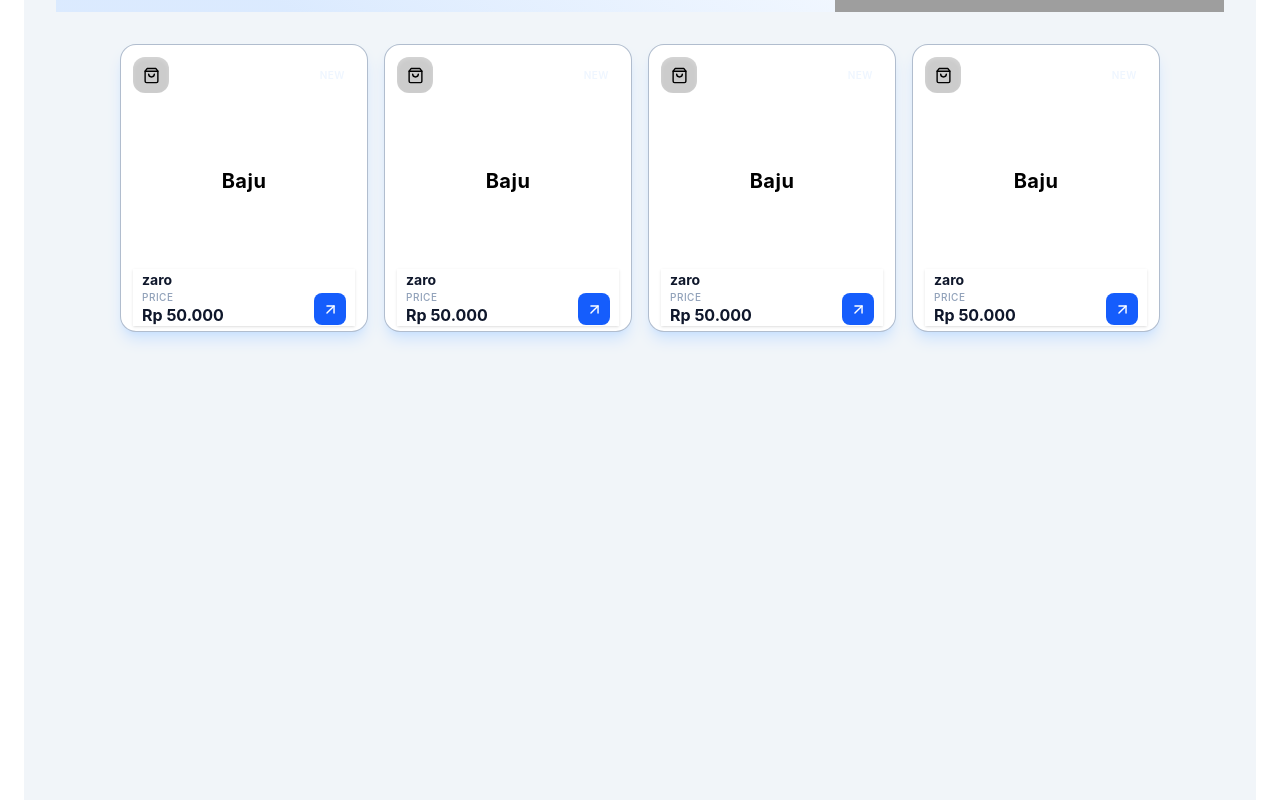
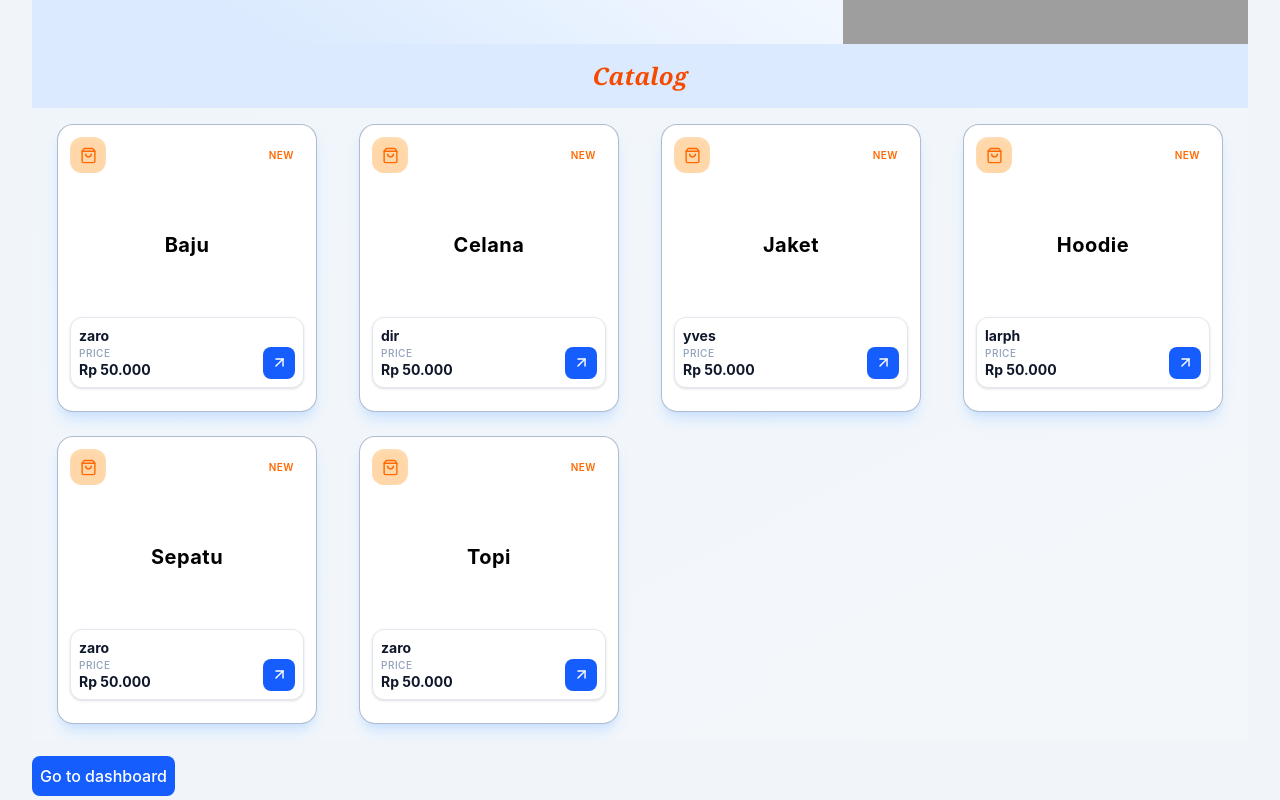
Before and after one commit to aliqa-stack/test-dashboard, a React (Vite) app in the folder dashboard/: page / in a window 1280 px wide. Shown: the part 880-1680 px from the top of the page. Built offline with nearby package versions, Linux system fonts and the light colour scheme; grey boxes are pictures that could not be loaded.

Commit message:
adding divider

```diff
--- /dev/null
+++ b/dashboard/src/UserI/DividerSection.jsx
@@ -0,0 +1,13 @@
+import React from 'react'
+
+const DividerSection = () => {
+  return (
+    <div className='flex items-center justify-center  bg-blue-100 h-16'>
+        <div>
+            <h1 className='font-bold font-serif italic text-2xl text-orange-600'>Catalog</h1>
+        </div>
+    </div>
+  )
+}
+
+export default DividerSection
--- a/dashboard/src/UserI/LandingPage.jsx
+++ b/dashboard/src/UserI/LandingPage.jsx
@@ -2,28 +2,28 @@ import React from 'react'
 
 const LandingPage = () => {
   return (
-   <div class="flex flex-wrap bg-gradient-to-tr from-blue-100 from-10%  to-white to-50%">
-    <div class="w-full sm:w-8/12 mb-10 ">
-      <div class="container mx-auto h-full sm:p-10">
-        <nav class="flex px-4 justify-between items-center">
-          <div class="text-4xl font-bold">
-            Shop<span class="text-green-700">.</span>
+   <div className="flex flex-wrap bg-gradient-to-tr from-blue-100 from-10%  to-white to-50%">
+    <div className="w-full sm:w-8/12 mb-10 ">
+      <div className="container mx-auto h-full sm:p-10">
+        <nav className="flex px-4 justify-between items-center">
+          <div className="text-4xl font-bold">
+            Shop<span className="text-green-700">.</span>
           </div>
           <div>
-            <img src="https://image.flaticon.com/icons/svg/497/497348.svg" alt="" class="w-8"/>
+            <img src="https://image.flaticon.com/icons/svg/497/497348.svg" alt="" className="w-8"/>
           </div>
         </nav>
-        <header class="container px-4 lg:flex mt-10 items-center h-full lg:mt-0">
-          <div class="w-full">
-            <h1 class="text-4xl lg:text-6xl font-bold font-serif">Temukan product <span class="text-orange-400 font-serif">favorit</span> disini</h1>
-            <div class="w-20 h-2 bg-orange-700 my-4"></div>
-            <p class="text-xl mb-10">Mulai cari dan beli product yang anda ingin kan dimulai dari sini</p>
-            <button class="bg-linear-to-r from-blue-500 to-indigo-600 text-white text-2xl font-medium px-4 py-2 rounded shadow">Learn More</button>
+        <header className="container px-4 lg:flex mt-10 items-center h-full lg:mt-0">
+          <div className="w-full">
+            <h1 className="text-4xl lg:text-6xl font-bold font-serif italic">Temukan product <span className="text-orange-400 font-serif">favorit</span> disini</h1>
+            <div className="w-32 h-2 bg-orange-500 my-4"></div>
+            <p className="text-xl mb-10">Mulai cari dan beli product yang anda ingin kan dimulai dari sini</p>
+            <button className="bg-linear-to-r from-blue-500 to-indigo-600 text-white text-2xl font-medium px-4 py-2 rounded shadow">Learn More</button>
           </div>
         </header>
       </div>
     </div>
-    <img src="https://placehold.net/400x600.png" alt="Leafs" class="w-full h-48 object-cover sm:h-screen sm:w-4/12"/>
+    <img src="https://placehold.net/400x600.png" alt="Leafs" className="w-full h-48 object-cover sm:h-screen sm:w-4/12"/>
   </div>
   )
 }
--- a/dashboard/src/UserI/Main.jsx
+++ b/dashboard/src/UserI/Main.jsx
@@ -1,19 +1,21 @@
 import React from 'react'
 import Page from './Page'
 import LandingPage from './LandingPage'
+import DividerSection from './DividerSection'
 
 const Main = ({ canAccessDashboard, onGoToDashboard }) => {
   return (
-    <header className='min-h-screen bg-slate-100 p-8 mx-6'>
-        <div className='flex flex-col items-center'>
+    <header className='min-h-screen bg-slate-100 p-8 '>
+        <div className='flex flex-col items-center my-4'>
           <h1 className='text-3xl font-bold text-slate-800'>Welcome</h1>
           <p className='text-slate-600'>This is the user home page.</p>
         </div>
         <LandingPage/>
+        <DividerSection/>
         <Page/>
       {canAccessDashboard && (
         <button
-          className='mt-6 rounded-lg bg-blue-600 px-4 py-2 font-medium text-white hover:bg-blue-700'
+          className='mt-4 rounded-lg bg-blue-600 px-2 py-2 font-medium text-white hover:bg-blue-700'
           onClick={onGoToDashboard}
         >
           Go to dashboard
--- a/dashboard/src/UserI/Page.jsx
+++ b/dashboard/src/UserI/Page.jsx
@@ -1,59 +1,57 @@
 import React from 'react'
-import { FiShoppingBag } from "react-icons/fi";
-import { FiArrowUpRight } from "react-icons/fi"
+import { FiShoppingBag, FiArrowUpRight } from "react-icons/fi";
 
-
-//not finished still working on it
 const Page = () => {
-
     const type = [
-        {id:0,name:"baju",brand:"zaro", harga:50000},
-        {id:1,name:"baju", brand:"zaro",harga:50000},
-        {id:2,name:"baju", brand:"zaro",harga:50000},
-        {id:3,name:"baju", brand:"zaro",harga:50000},
+        {id:0, name:"baju", brand:"zaro", harga:50000},
+        {id:1, name:"celana", brand:"dir", harga:50000},
+        {id:2, name:"jaket", brand:"yves", harga:50000},
+        {id:3, name:"hoodie", brand:"larph", harga:50000},
+        {id:4, name:"sepatu", brand:"zaro", harga:50000},
+        {id:5, name:"topi", brand:"zaro", harga:50000},
     ]
 
   return (
-   <section className='flex items-center justify-center my-8'>
+    <section className='flex justify-center  p-4 bg-linear-to-br from-blue-50/40 to-slate-50/40'>
+        {/* Responsive Grid Layout */}
+        <div className="grid grid-cols-1 sm:grid-cols-2 md:grid-cols-3 lg:grid-cols-4 gap-6  h-fit w-full max-w-7xl justify-items-center">
+         {type.map((item) => (
+            <article
+              key={item.id}
+              className='group relative h-72 w-full max-w-[260px] overflow-hidden rounded-2xl border border-slate-400/70 bg-white p-3 text-white shadow-lg shadow-blue-200/70 transition-all duration-200 hover:-translate-y-1 hover:shadow-xl hover:shadow-blue-300/70'
+            >
+                <div className='pointer-events-none absolute -right-8 -top-8 h-28 bg-white/15 transition-transform duration-300 group-hover:scale-125' />
 
-       <div className="grid lg:grid-cols-4 lg:grid-rows-3 lg:gap-4 gap-6">
-        {type.map((index) =>(
-                <div key={index.id}>
-                    <div className="row-span-3">
-                        <article className='group relative h-72 w-62 overflow-hidden rounded-2xl border border-slate-400/70 bg-white p-3 text-white shadow-lg shadow-blue-200/70 transition-all duration-200 hover:-translate-y-1 hover:shadow-xl hover:shadow-blue-300/70'>
-                            <div className='pointer-events-none absolute -right-8 -top-8 h-28 rounded-m  bg-white/15 transition-transform duration-300 group-hover:scale-125' />
                 <div className='relative flex items-center justify-between'>
-                                <span className='flex h-9 w-9 items-center justify-center rounded-xl bg-black/20 shadow-inner shadow-white/20'>
-                                    <FiShoppingBag size={17} className='text-black'/>
+                    <span className='flex h-9 w-9 items-center justify-center rounded-xl bg-orange-200 shadow-inner shadow-white/20'>
+                        <FiShoppingBag size={17} className='text-orange-500'/>
                     </span>
-                                <span className='px-2.5 py-1 text-[10px] font-semibold uppercase tracking-wider text-blue-50'>
+                    <span className='px-2.5 py-1 text-[10px] font-semibold uppercase tracking-wider text-orange-500'>
                         New
                     </span>
                 </div>
-                            <div className='relative flex h-44 items-center justify-center'>
-                                <div className='flex h-28 w-28 items-center justify-center  backdrop-blur-sm transition-transform duration-300 group-hover:scale-105'>
+
+                <div className='relative flex h-36 items-center justify-center'>
+                    <div className='flex h-28 w-28 items-center justify-center backdrop-blur-sm transition-transform duration-300 group-hover:scale-105'>
                         <span className='text-center text-xl font-bold text-black capitalize tracking-wide'>
-                                        {index.name}
+                            {item.name}
                         </span>
                     </div>
                 </div>
-                            <div className='relative flex items-end  justify-between px-2  w-full border border-white/60 bg-white  text-slate-900 shadow-sm'>
+
+                <div className='relative flex items-end justify-between p-2 w-full border border-slate-200 bg-white text-slate-900 shadow-sm rounded-xl'>
                     <div>
-                                    <p className='text-sm font-bold '>{index.brand}</p>
+                        <p className='text-sm font-bold'>{item.brand}</p>
                         <p className='text-[10px] font-medium uppercase tracking-wider text-slate-400'>Price</p>
-                                    <p className='text-m font-bold leading-tight'>Rp {index.harga.toLocaleString('id-ID')}</p>
+                        <p className='text-sm font-bold leading-tight'>Rp {item.harga.toLocaleString('id-ID')}</p>
                     </div>
                     <span className='flex h-8 w-8 items-center justify-center rounded-lg bg-blue-600 text-white transition-transform duration-200 group-hover:rotate-45'>
                         <FiArrowUpRight size={17} />
                     </span>
                 </div>
             </article>
-                    </div>
-                </div>
          ))}
         </div>
-
-
     </section>
   )
 }
```
Lines whose indentation alone changed are shown as unchanged.
